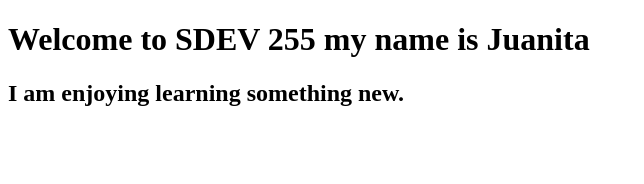
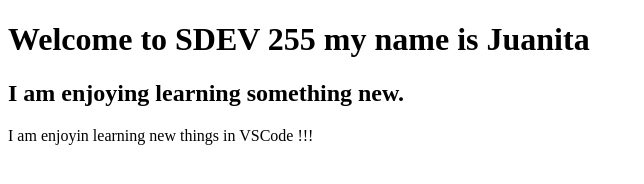
Before and after one commit to jgranger3/SDEV-255-M01, a plain HTML site: page index.html in a window 1280 px wide. Shown: the whole page, without its empty margins (0-644 px from the left). Drawn offline with Linux system fonts and the light colour scheme.

Commit message:
I added a paragraph.

```diff
--- a/index.html
+++ b/index.html
@@ -11,6 +11,7 @@
 <body>
   <h1> Welcome to SDEV 255 my name is Juanita </h1>
     <h2>I am enjoying learning something new. </h2>
+    <p>I am enjoyin learning new things in VSCode !!!</p>
   <script src="script.js"></script>
 </body>
 
```
